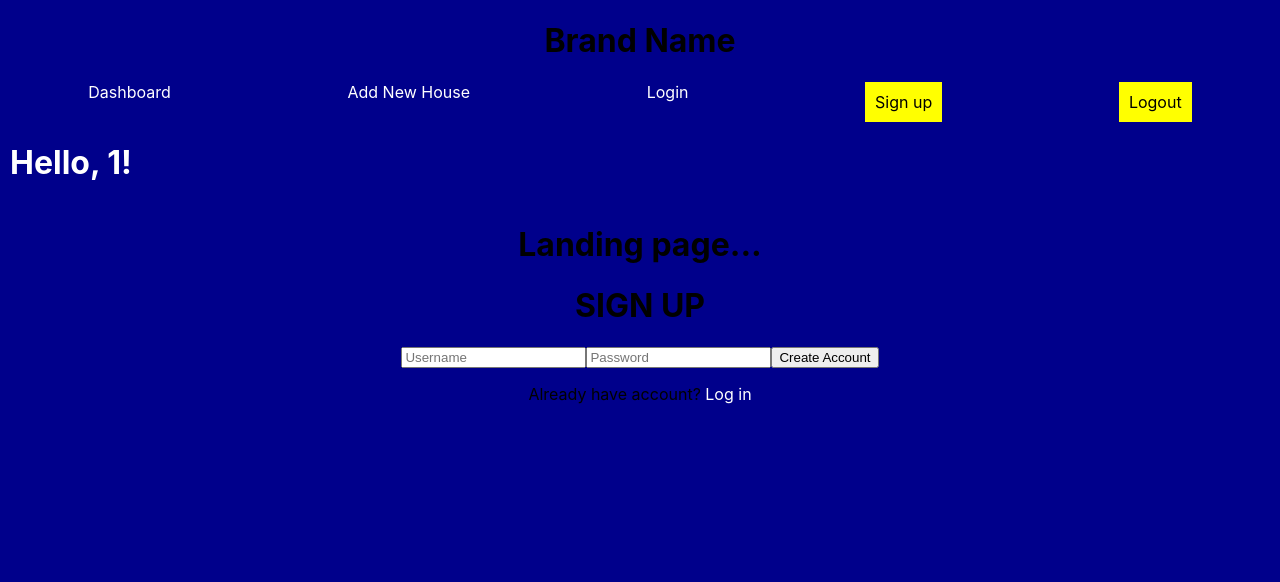
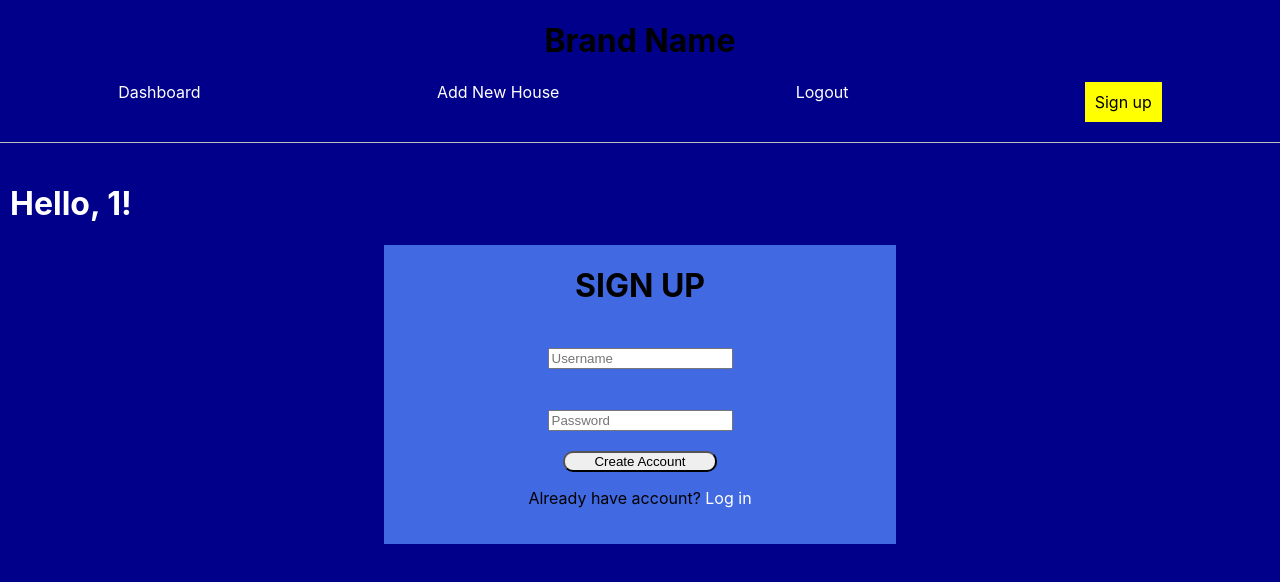
Before and after one commit to FTBW-AppraisersBFF/Front-End, a React (Create React App) app in the folder appraisers-bff/: page /signup in a window 1280 px wide. Shown: the top 582 px of the page. Built offline with nearby package versions, Linux system fonts and the light colour scheme; sample sign-in values are in the browser's storage.

Commit message:
Added styling to signup form and navbar

```diff
--- a/appraisers-bff/src/App.css
+++ b/appraisers-bff/src/App.css
@@ -35,3 +35,7 @@ a {
   background-color: yellow;
   color: black;
 }
+
+.logout {
+
+}
--- a/appraisers-bff/src/App.js
+++ b/appraisers-bff/src/App.js
@@ -19,7 +19,6 @@ function App(props) {
   return (
     <div className="App">
       <Route path="/" component={Navigation} />
-      <h1>Landing page... </h1>
       <Route exact path="/login" component={Login} />
       <Route exact path="/signup" component={Signup} />
       <PrivateRoute exact path="/dashboard" component={Dashboard} />
--- a/appraisers-bff/src/components/Login.js
+++ b/appraisers-bff/src/components/Login.js
@@ -66,8 +66,8 @@ const UserForm = ({ onSubmit }) => {
       render={props => {
         return (
           <Form>
-            <Title>LOGIN</Title>
             <FormContainer>
+              <h1>LOGIN</h1>
               <FormLabel>
                 <Field
                   className="input-field"
--- a/appraisers-bff/src/components/Navigation.js
+++ b/appraisers-bff/src/components/Navigation.js
@@ -1,11 +1,13 @@
 import React from "react";
 import { NavLink } from "react-router-dom";
 import styled from "styled-components";
-import axiosWithAuth from "../axios";
 
 const NavBar = styled.nav`
   display: flex;
   justify-content: space-around;
+  margin-bottom: 20px;
+  padding-bottom: 20px;
+  border-bottom: 1px solid silver
 `;
 
 const UserDiv = styled.div`
@@ -35,9 +37,8 @@ export default function Navigation(props) {
         <NavLink to="/account" activeClassName="active">
           Add New House
         </NavLink>
-        <NavLink to="/login">Login</NavLink>
+        {user ? <NavLink to="/" onClick={onLogout} activeClassName="logout">Logout</NavLink> : <NavLink to="/login">Login</NavLink>}
         <NavLink to="/signup">Sign up</NavLink>
-        <NavLink to="/" onClick={onLogout}>Logout</NavLink>
       </NavBar>
       {user && (
         <UserDiv>
--- a/appraisers-bff/src/components/SaveHouse.js
+++ b/appraisers-bff/src/components/SaveHouse.js
@@ -2,8 +2,6 @@ import React, { useState, useEffect } from "react";
 import { withFormik, Form, Field } from "formik";
 import { withRouter } from "react-router-dom";
 import * as Yup from "yup";
-import uuid from 'uuid';
-import jwt from 'jwt-decode';
 import axiosWithAuth from "../axios";
 import styled from "styled-components";
 
@@ -12,9 +10,7 @@ import FormLabel from "../components/styled_components/FormLabel";
 import FormButton from "../components/styled_components/FormButton";
 
 const token = localStorage.getItem("token");
-const decodedID = jwt(token);
 
-console.log(decodedID)
 
 const Title = styled.h1`
   color: white;
@@ -118,7 +114,7 @@ const FormikSaveForm = withFormik({
     axiosWithAuth()
       .post(
         `https://appraisersapp.herokuapp.com/api/fav`,
-        { name, interestlevel, houseID:decodedID.id, userID: decodedID.id }
+        { name, interestlevel }
       )
       .then(res => {
         debugger
--- a/appraisers-bff/src/components/Signup.js
+++ b/appraisers-bff/src/components/Signup.js
@@ -3,6 +3,9 @@ import { Formik, Form, Field, ErrorMessage } from "formik";
 import { Link, Redirect } from "react-router-dom";
 import axios from "axios";
 import * as yup from "yup";
+import FormContainer from "./styled_components/FormContainer";
+import FormLabel from "./styled_components/FormLabel";
+import FormButton from "./styled_components/FormButton";
 
 const SignupApi = "https://appraisersapp.herokuapp.com/api/auth/register";
 
@@ -61,7 +64,9 @@ const UserForm = ({ onSubmit }) => {
       render={props => {
         return (
           <Form>
+            <FormContainer>
             <h1>SIGN UP</h1>
+            <FormLabel>
             <Field
               className="input-field"
               name="username"
@@ -73,7 +78,8 @@ const UserForm = ({ onSubmit }) => {
               name="username"
               component="div"
             />
-
+            </FormLabel>
+            <FormLabel>
             <Field
               className="input-field"
               name="password"
@@ -85,9 +91,10 @@ const UserForm = ({ onSubmit }) => {
               name="password"
               component="div"
             />
-
-            <button type="submit">Create Account </button>
+            </FormLabel>
+            <FormButton type="submit">Create Account </FormButton>
             <p>Already have account? <Link to="/login"><span>Log in</span></Link></p>
+            </FormContainer>
           </Form>
         );
       }}
```
